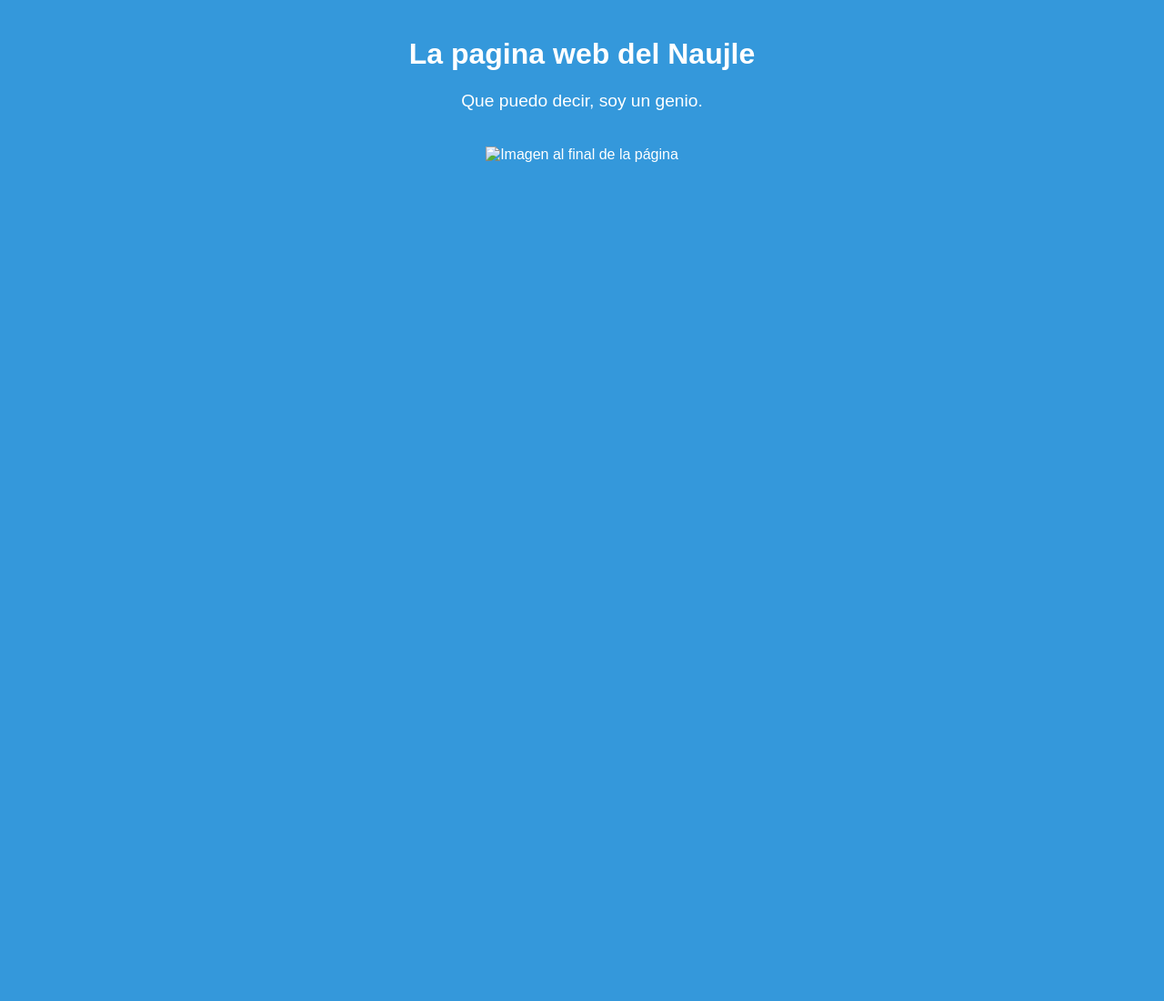
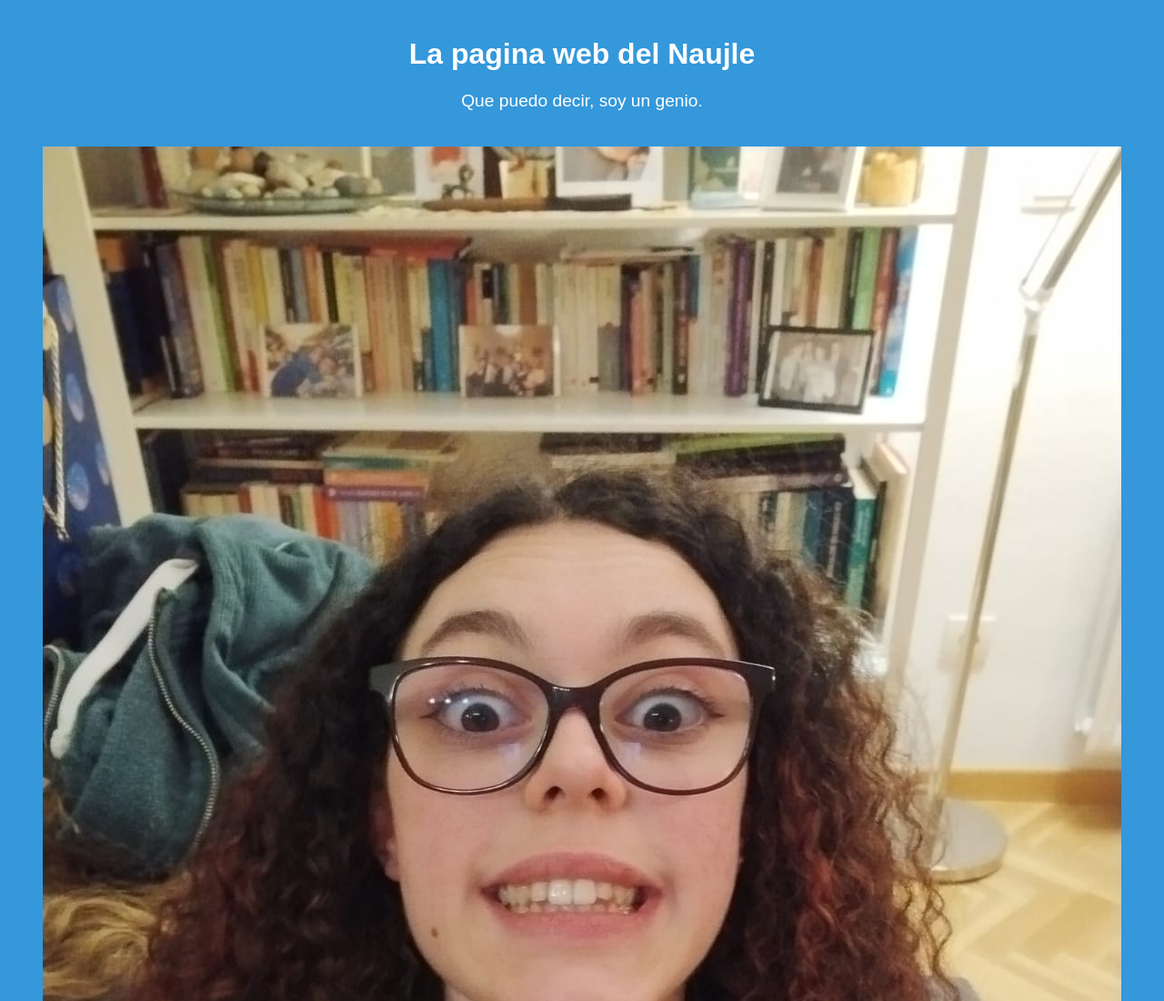
Before and after one commit to Naujle/Naujle.github.io, a plain HTML site: page index.html in a window 1280 px wide. Shown: the top 1100 px of the page at 91% size. Before the commit the page ends 800 px from the top, so only its background shows below. Drawn offline with Linux system fonts and the light colour scheme.

Commit message:
Update index.html

```diff
--- a/index.html
+++ b/index.html
@@ -33,6 +33,6 @@
 <body>
     <h1>La pagina web del Naujle</h1>
     <p>Que puedo decir, soy un genio.</p>
-    <img src="imagen.jpeg" alt="Imagen al final de la página">
+    <img src="imagen.jpeg.jpeg" alt="Imagen al final de la página">
 </body>
 </html>
```
